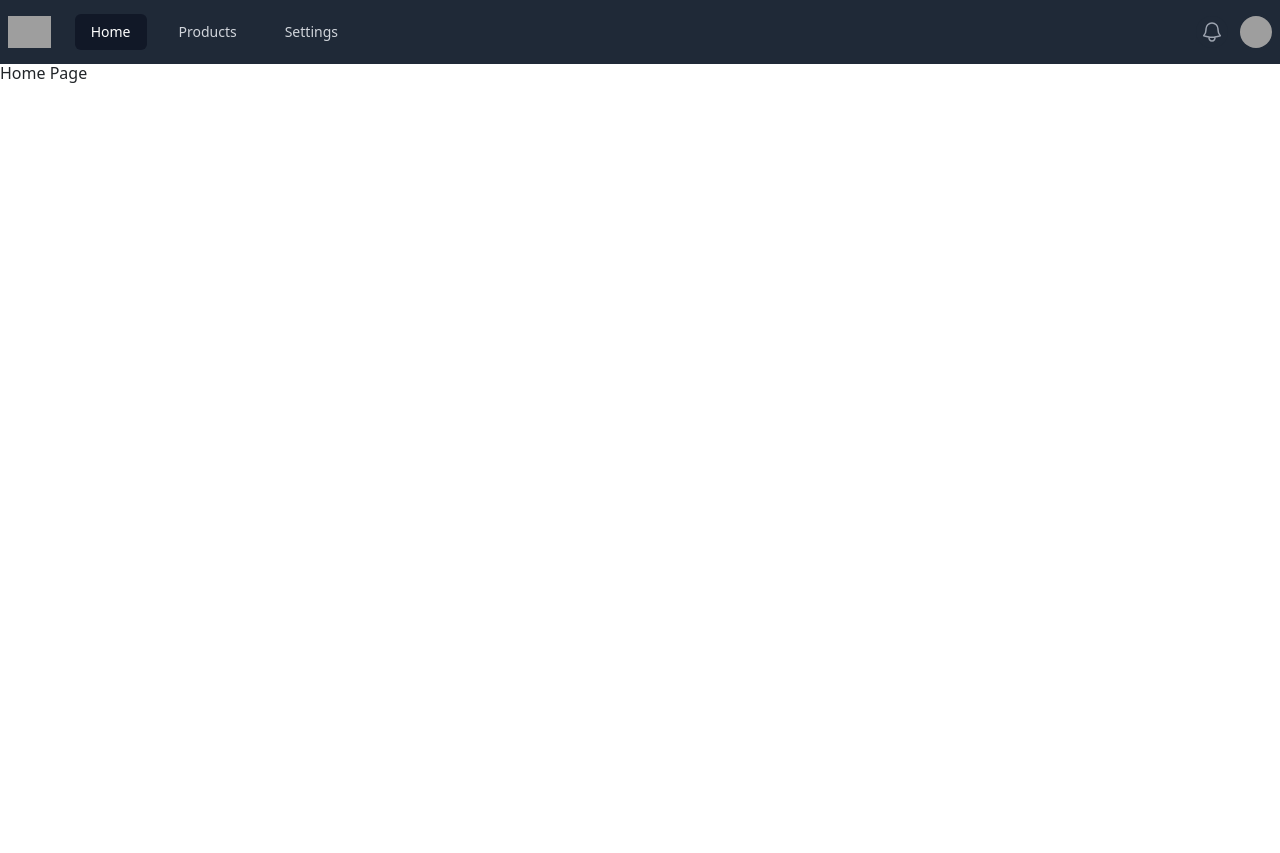
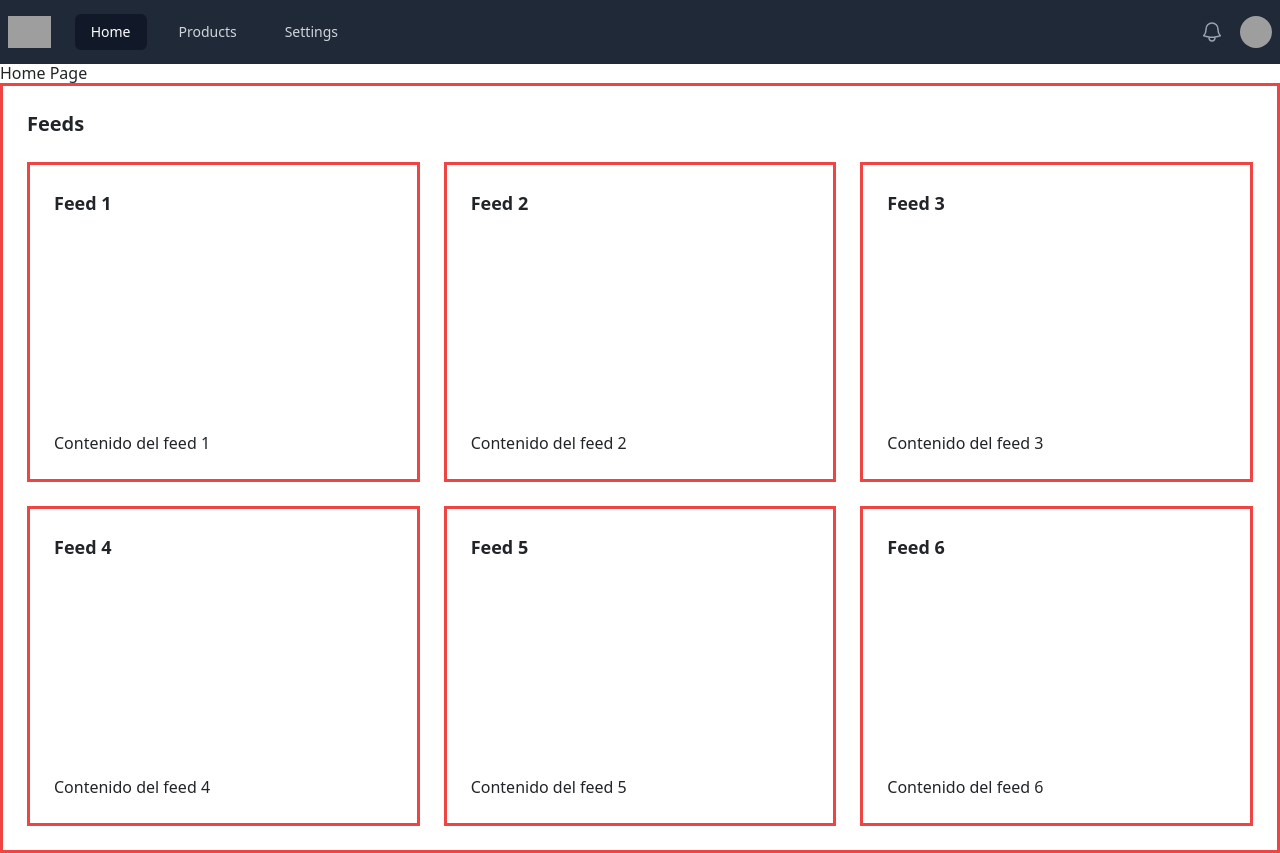
Before and after one commit to mkl007/MAJI-LIBROS, a React (Vite) app in the folder apps/client/: page / in a window 1280 px wide. Before the commit the page ends 800 px from the top, so only its background shows below. Built offline with nearby package versions, Linux system fonts and the light colour scheme; grey boxes are pictures that could not be loaded.

Commit message:
structurin feeds

```diff
--- /dev/null
+++ b/apps/client/src/components/Characters.tsx
@@ -0,0 +1,74 @@
+import React, { useEffect, useState } from 'react';
+import axios from 'axios';
+
+interface Character {
+    id: number;
+    name: string;
+    image: string;
+}
+
+interface ApiResponse {
+    info: {
+        count: number;
+        pages: number;
+        next: string;
+        prev: string | null;
+    };
+    results: Character[];
+}
+
+const CharacterList: React.FC = () => {
+    const [characters, setCharacters] = useState<Character[]>([]);
+    const [loading, setLoading] = useState<boolean>(true);
+    const [error, setError] = useState<string | null>(null);
+
+    useEffect(() => {
+        const fetchCharacters = async () => {
+            try {
+                ////////////////////////////
+                const response1 = await axios.get('https://rickandmortyapi.com/api/character');
+                console.log(response1)
+                // In this example the response1 const gets all the information as the backend sends.
+                // We are not filtering neither mapping (map) the results. Basically, when fetching the data
+                // we only specify the types for the "data" and inside of "data" information.
+
+                //////////////////////////
+                const response = await axios.get<ApiResponse>('https://rickandmortyapi.com/api/character');
+                const characterData = response.data.results.map(character => ({ // here we're extracting the data.results
+                    // of our Backend api
+                    id: character.id,
+                    name: character.name,
+                    image: character.image,
+                }));
+                setCharacters(characterData);
+                setLoading(false);
+            } catch (error) {
+                setError('Error fetching characters');
+                setLoading(false);
+            }
+        };
+
+        fetchCharacters();
+    }, []);
+
+    if (loading) {
+        return <div>Loading...</div>;
+    }
+
+    if (error) {
+        return <div>{error}</div>;
+    }
+
+    return (
+        <div>
+            {characters.map(character => (
+                <div key={character.id}>
+                    <h3>{character.name}</h3>
+                    <img src={character.image} alt={character.name} />
+                </div>
+            ))}
+        </div>
+    );
+};
+
+export default CharacterList;
--- /dev/null
+++ b/apps/client/src/components/Feeds.compoment.tsx
@@ -0,0 +1,28 @@
+import React from 'react';
+
+export const Feeds = () => {
+    return (
+        <div className="container mx-auto border-3 border-red-500 p-4">
+            <h1 className="text-xl font-bold mb-4">Feeds</h1>
+            <div className="grid grid-cols-1 md:grid-cols-2 lg:grid-cols-3 gap-4">
+                <FeedItem title="Feed 1" content="Contenido del feed 1" />
+                <FeedItem title="Feed 2" content="Contenido del feed 2" />
+                <FeedItem title="Feed 3" content="Contenido del feed 3" />
+                <FeedItem title="Feed 4" content="Contenido del feed 4" />
+                <FeedItem title="Feed 5" content="Contenido del feed 5" />
+                <FeedItem title="Feed 6" content="Contenido del feed 6" />
+            </div>
+        </div>
+    );
+}
+
+const FeedItem = ({ title, content }) => {
+    return (
+        <div className="flex border-3 border-red-500 h-80 p-4">
+            <div className="flex flex-col justify-between">
+                <h2 className="text-lg font-semibold mb-2">{title}</h2>
+                <p>{content}</p>
+            </div>
+        </div>
+    );
+}
--- a/apps/client/src/pages/Home.page.tsx
+++ b/apps/client/src/pages/Home.page.tsx
@@ -1,9 +1,11 @@
 import React from 'react'
+import { Feeds } from '../components/Feeds.compoment'
 
 export const HomePage = () => {
   return (
     <div>
       <h1>Home Page</h1>
+      <Feeds/>
     </div>
   )
 }
```
Also changed, not shown: 1 other file (tests, documents, lock files or other folders).
